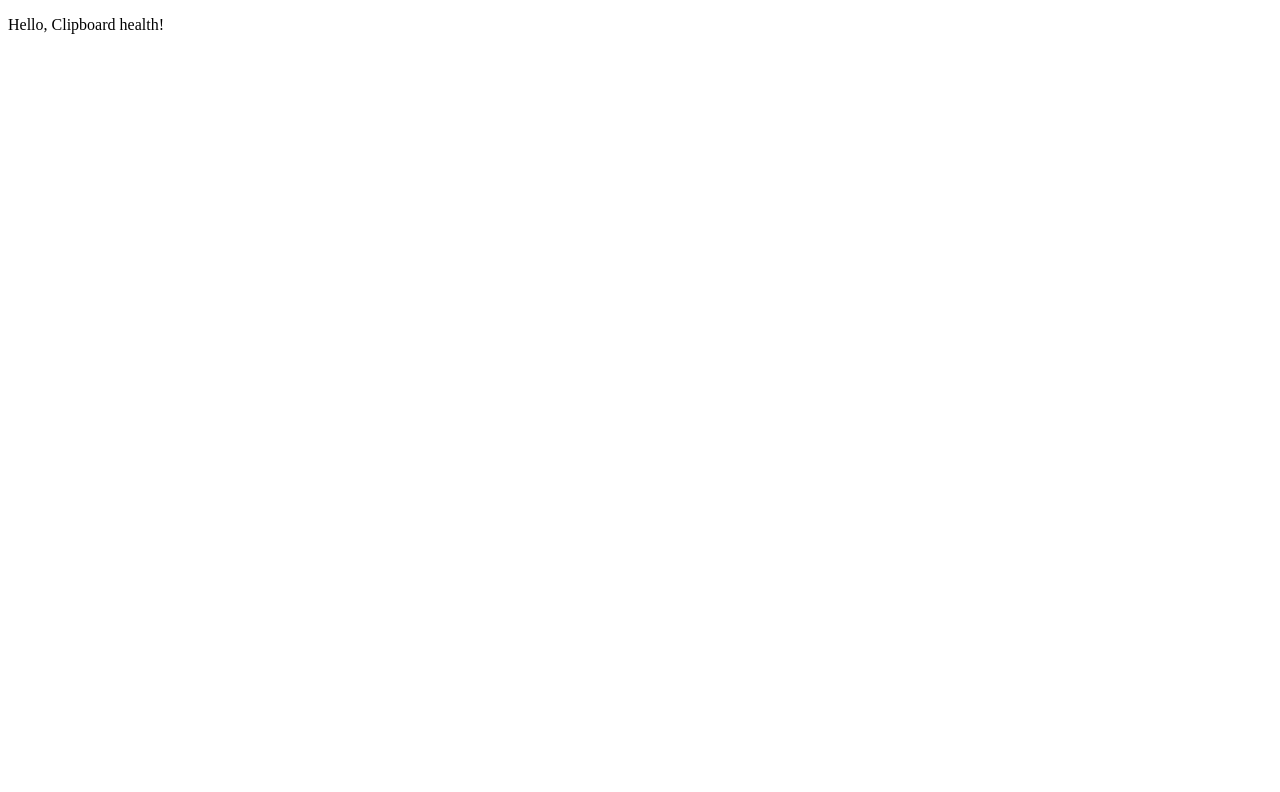
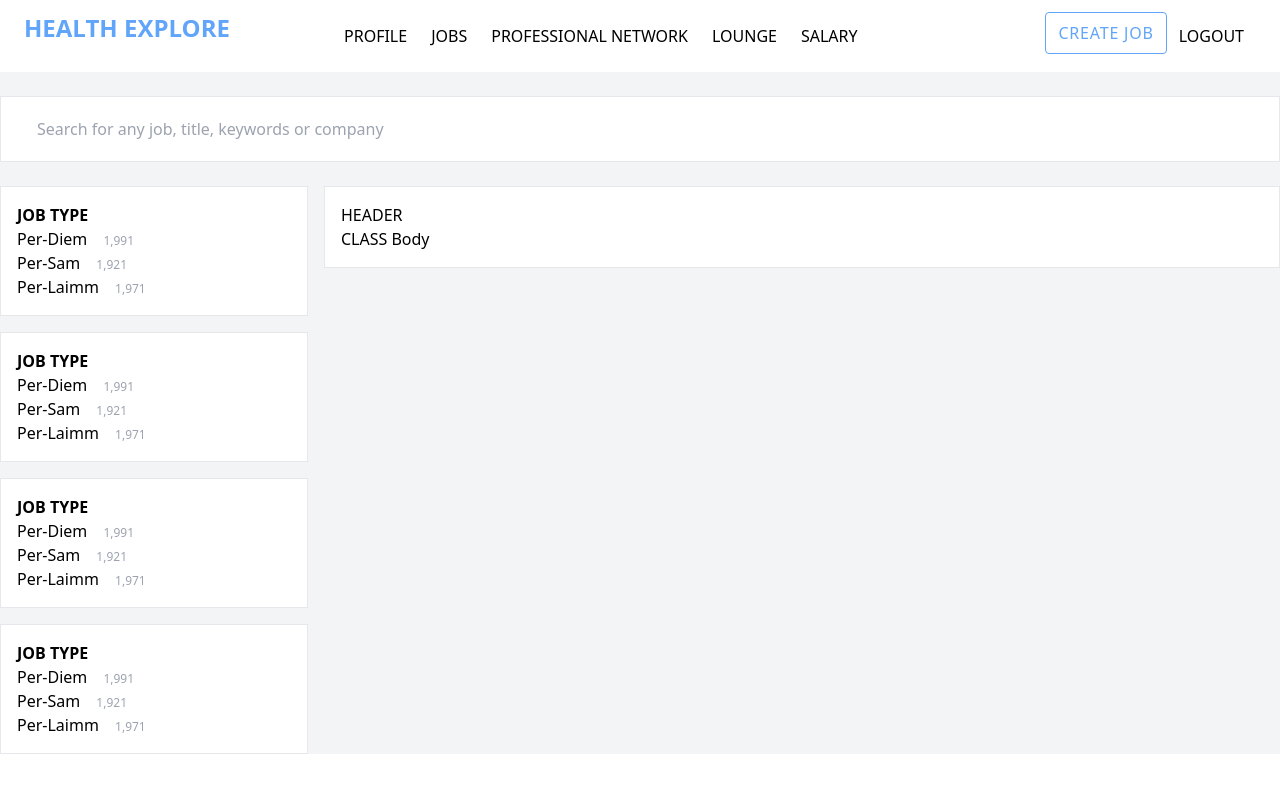
Before and after one commit to asadhayat1068/fullstack-candidate-testing, a Next.js app: page / in a window 1280 px wide. Shown: the top 792 px of the page. Built offline with nearby package versions, Linux system fonts and the light colour scheme.

Commit message:
Basic Layout

```diff
--- /dev/null
+++ b/Layout/Layout.js
@@ -0,0 +1,14 @@
+import Header from '../components/header/header'
+import Body from '../components/body/body'
+import SearchBar from '../components/body/searchBar'
+
+const Index = (props) => (
+  <div className="bg-gray-100">
+    <Header/>
+    <div className="container mx-auto">
+      <SearchBar/>
+      <Body children={props.children}/>
+    </div>
+  </div>
+)
+export default Index
--- /dev/null
+++ b/components/body/LeftMenus.js
@@ -0,0 +1,47 @@
+const LeftMenu = () => (
+    <div>
+        {/* JOB TYPE */}
+        <div className="card">
+            <h1 className="uppercase font-bold">Job Type</h1>
+            <ul>
+                <li>Per-Diem <span className="text-xs text-gray-400 px-3">1,991</span></li>
+                <li>Per-Sam <span className="text-xs text-gray-400 px-3">1,921</span></li>
+                <li>Per-Laimm <span className="text-xs text-gray-400 px-3">1,971</span></li>
+            </ul>
+        </div>
+
+        {/* DEPARTMENT */}
+        <div className="card mt-4">
+            <h1 className="uppercase font-bold">Job Type</h1>
+            <ul>
+                <li>Per-Diem <span className="text-xs text-gray-400 px-3">1,991</span></li>
+                <li>Per-Sam <span className="text-xs text-gray-400 px-3">1,921</span></li>
+                <li>Per-Laimm <span className="text-xs text-gray-400 px-3">1,971</span></li>
+            </ul>
+        </div>
+
+        {/* WORK SCHEDULE */}
+        <div className="card  mt-4">
+            <h1 className="uppercase font-bold">Job Type</h1>
+            <ul>
+                <li>Per-Diem <span className="text-xs text-gray-400 px-3">1,991</span></li>
+                <li>Per-Sam <span className="text-xs text-gray-400 px-3">1,921</span></li>
+                <li>Per-Laimm <span className="text-xs text-gray-400 px-3">1,971</span></li>
+            </ul>
+        </div>
+
+
+        {/* EXPERIENCE */}
+        <div className="card  mt-4">
+            <h1 className="uppercase font-bold">Job Type</h1>
+            <ul>
+                <li>Per-Diem <span className="text-xs text-gray-400 px-3">1,991</span></li>
+                <li>Per-Sam <span className="text-xs text-gray-400 px-3">1,921</span></li>
+                <li>Per-Laimm <span className="text-xs text-gray-400 px-3">1,971</span></li>
+            </ul>
+        </div>
+
+    </div>
+
+  )
+  export default LeftMenu
--- /dev/null
+++ b/components/body/MainContainer.js
@@ -0,0 +1,10 @@
+const MainContainer = (props) => {
+    console.log('Props', props)
+    return (
+        <div className="card">
+            <div>HEADER</div>
+            <div>CLASS Body</div>
+        </div>
+    )
+}
+export default MainContainer
--- /dev/null
+++ b/components/body/body.js
@@ -0,0 +1,14 @@
+import LeftMenu from './LeftMenus'
+import MainContainer from './MainContainer'
+
+const Body = (props) => (
+    <div className="grid grid-cols-4 gap-x-4">
+        <div className="col-span-1">
+            <LeftMenu/>
+        </div>
+        <div className="col-span-3">
+            <MainContainer children={props.children}/>
+        </div>
+    </div>
+  )
+  export default Body
--- /dev/null
+++ b/components/body/searchBar.js
@@ -0,0 +1,12 @@
+const SearchBar = () => (
+    <div className=" bg-white my-6 p-3 px-6 border">
+        <input
+            class="py-2 px-3 text-grey-darkest min-w-full"
+            type="text"
+            name="search_bar"
+            placeholder="Search for any job, title, keywords or company"
+            id="search_bar" />
+    </div>
+  )
+
+  export default SearchBar
--- /dev/null
+++ b/components/header/header.js
@@ -0,0 +1,32 @@
+const Header = () => (
+    <div className=" bg-white p-3 px-6 grid grid-cols-4">
+        <div className="col-span-1">
+            <h1 className="text-blue-400 text-2xl uppercase font-bold">Health Explore</h1>
+        </div>
+        {/* MENUS */}
+        <div className="col-span-2">
+            <ul className="flex justify-items-center">
+                <li className="p-3 uppercase">Profile</li>
+                <li className="p-3 uppercase">Jobs</li>
+                <li className="p-3 uppercase">Professional Network</li>
+                <li className="p-3 uppercase">Lounge</li>
+                <li className="p-3 uppercase">Salary</li>
+            </ul>
+        </div>
+
+        <div className="col-span-1 flex justify-end">
+            <div>
+                <button className="uppercase text-blue-400 border-blue-400 btn">Create Job</button>
+            </div>
+
+            <div>
+                {/* AVATARRR */}
+            </div>
+
+            <div className="uppercase p-3">
+                <a>Logout</a>
+            </div>
+        </div>
+    </div>
+  )
+  export default Header
--- a/pages/_app.js
+++ b/pages/_app.js
@@ -1,3 +1,4 @@
+import "../styles/index.css"
 function MyApp({ Component, pageProps }) {
   return <Component {...pageProps} />
 }
--- a/pages/index.js
+++ b/pages/index.js
@@ -1,6 +1,8 @@
+import Layout from '../Layout/Layout'
 const Index = () => (
-  <p>
-Hello, Clipboard health!
-  </p>
+
+  <Layout>
+    <h1>Hello</h1>
+  </Layout>
 )
 export default Index
--- a/styles/index.css
+++ b/styles/index.css
@@ -1,3 +1,11 @@
 @tailwind base;
 @tailwind components;
 @tailwind utilities;
+
+.btn {
+    @apply border py-2 px-3 rounded cursor-pointer tracking-wider
+}
+
+.card {
+    @apply border bg-white overflow-hidden relative p-4 border
+}
```
